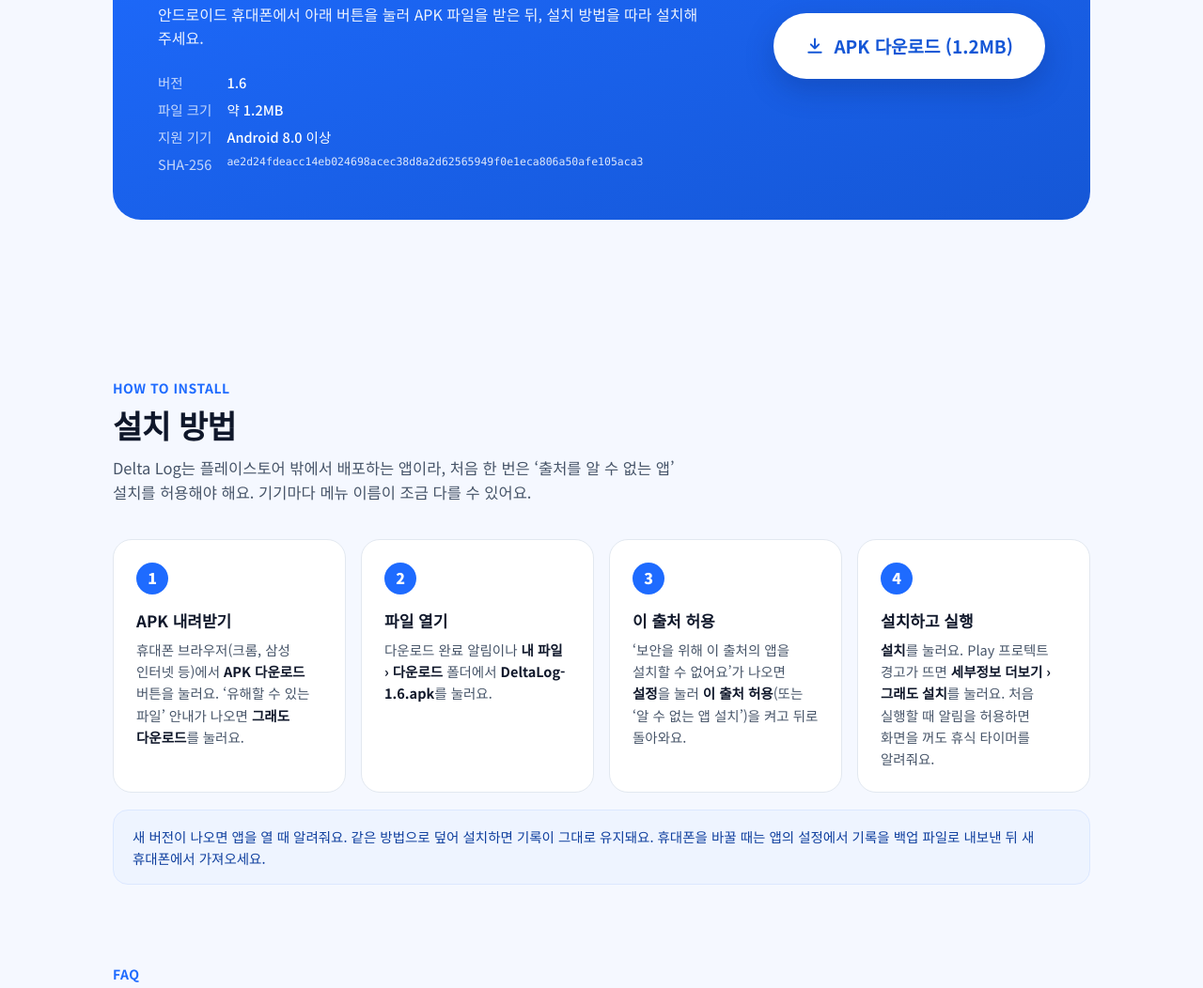
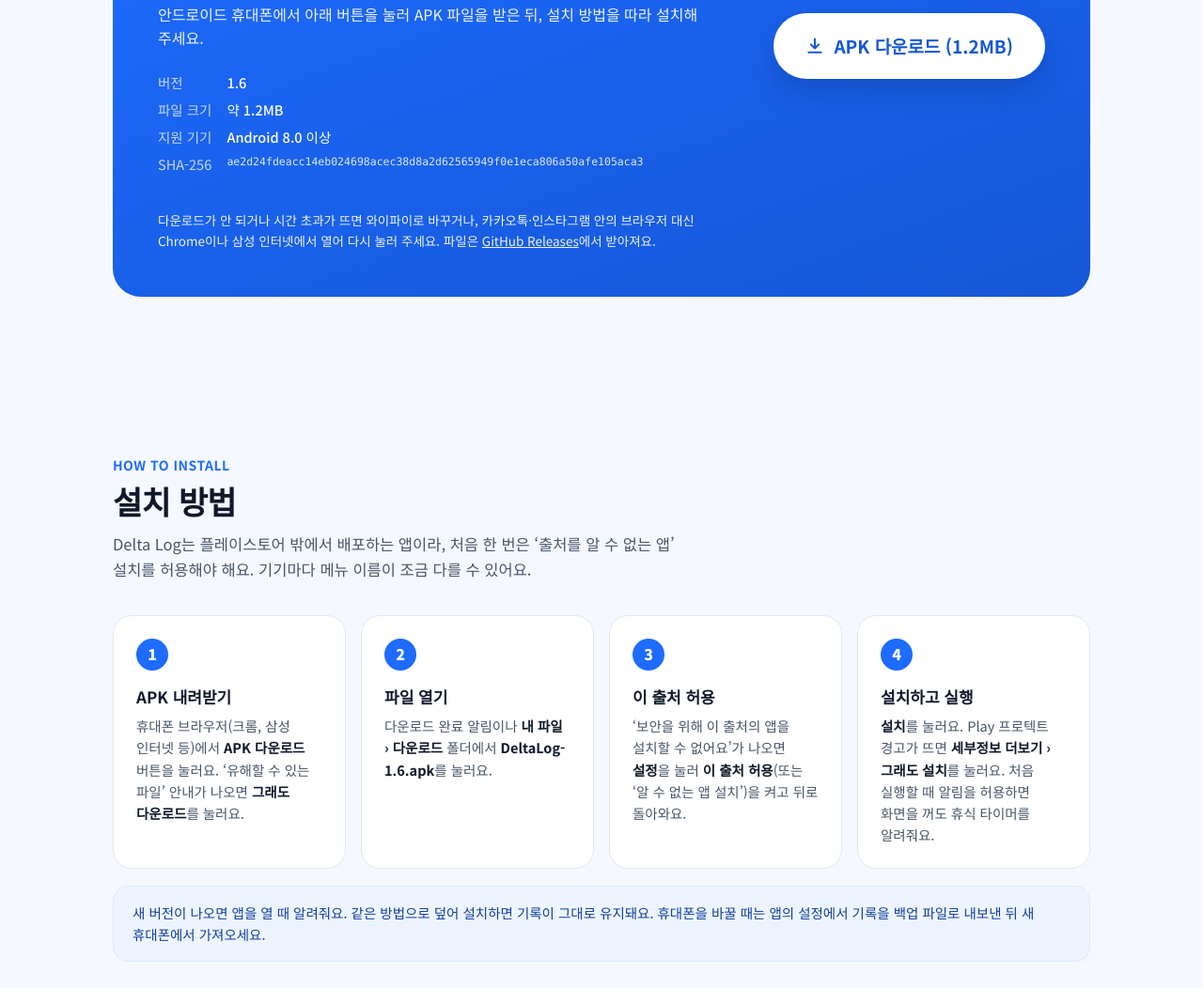
Before and after one commit to reldnix1993/deltalog, a plain HTML site: page index.html in a window 1280 px wide. Shown: the part 3366-4418 px from the top of the page at 94% size. Drawn offline with Linux system fonts and the light colour scheme.

Commit message:
다운로드 안 될 때 안내 추가
Co-Authored-By: Claude Opus 5.5 <noreply@anthropic.com>
Claude-Session: https://claude.ai/code/session_01HQpGxQ6h5eMKYCPFk2z6D7

```diff
--- a/index.html
+++ b/index.html
@@ -102,6 +102,8 @@ h2{font-size:34px;font-weight:900;letter-spacing:-.8px;line-height:1.3;margin-to
 .step h3{font-size:17px;margin-top:14px}
 .step p{font-size:14.5px;color:var(--sub);margin-top:6px}
 .step b{color:var(--ink)}
+.dl-help{margin-top:16px;font-size:13.5px;line-height:1.6;opacity:.85}
+.dl-help a{color:inherit;text-decoration:underline}
 .note{margin-top:18px;background:var(--bll);border:1px solid var(--bl);border-radius:16px;padding:16px 20px;font-size:14.5px;color:var(--bdd)}
 
 /* faq */
@@ -269,6 +271,7 @@ footer small{display:block;opacity:.7;margin-top:6px;font-size:12.5px}
         <svg viewBox="0 0 24 24" fill="none" stroke="currentColor" stroke-width="2.4" stroke-linecap="round" stroke-linejoin="round"><path d="M12 3v12m0 0l-5-5m5 5l5-5M4 20h16"/></svg>
         APK 다운로드 (1.2MB)
       </a>
+      <p class="dl-help">다운로드가 안 되거나 시간 초과가 뜨면 와이파이로 바꾸거나, 카카오톡·인스타그램 안의 브라우저 대신 Chrome이나 삼성 인터넷에서 열어 다시 눌러 주세요. 파일은 <a href="https://github.com/reldnix1993/deltalog/releases">GitHub Releases</a>에서 받아져요.</p>
     </div>
   </div>
 </section>
@@ -311,6 +314,7 @@ footer small{display:block;opacity:.7;margin-top:6px;font-size:12.5px}
       <details><summary>파운드(lb) 단위로도 쓸 수 있나요?</summary><p>네, 설정에서 kg과 lb를 바꿀 수 있어요.</p></details>
       <details><summary>추정 1RM은 어떻게 계산하나요?</summary><p>세트의 무게와 횟수로 Epley 공식을 써서 1회 최대로 들 수 있는 무게를 추정해요. 실제 1RM과는 차이가 있을 수 있어요.</p></details>
       <details><summary>아이폰에서도 쓸 수 있나요?</summary><p>지금은 안드로이드(Android 8.0 이상)만 지원해요.</p></details>
+      <details><summary>다운로드가 안 되거나 시간 초과가 떠요.</summary><p>통신사 데이터나 앱 안 브라우저(카카오톡, 인스타그램 등)에서 GitHub 파일 서버 연결이 막히는 경우가 있어요. 와이파이로 바꾸거나 Chrome·삼성 인터넷에서 사이트를 열어 다시 눌러 주세요.</p></details>
       <details><summary>문의나 제안은 어디로 하나요?</summary><p><a href="mailto:reldnix1993@gmail.com">reldnix1993@gmail.com</a>으로 메일 보내 주세요. 버그 제보나 원하는 기능도 좋아요.</p></details>
     </div>
   </div>
```
